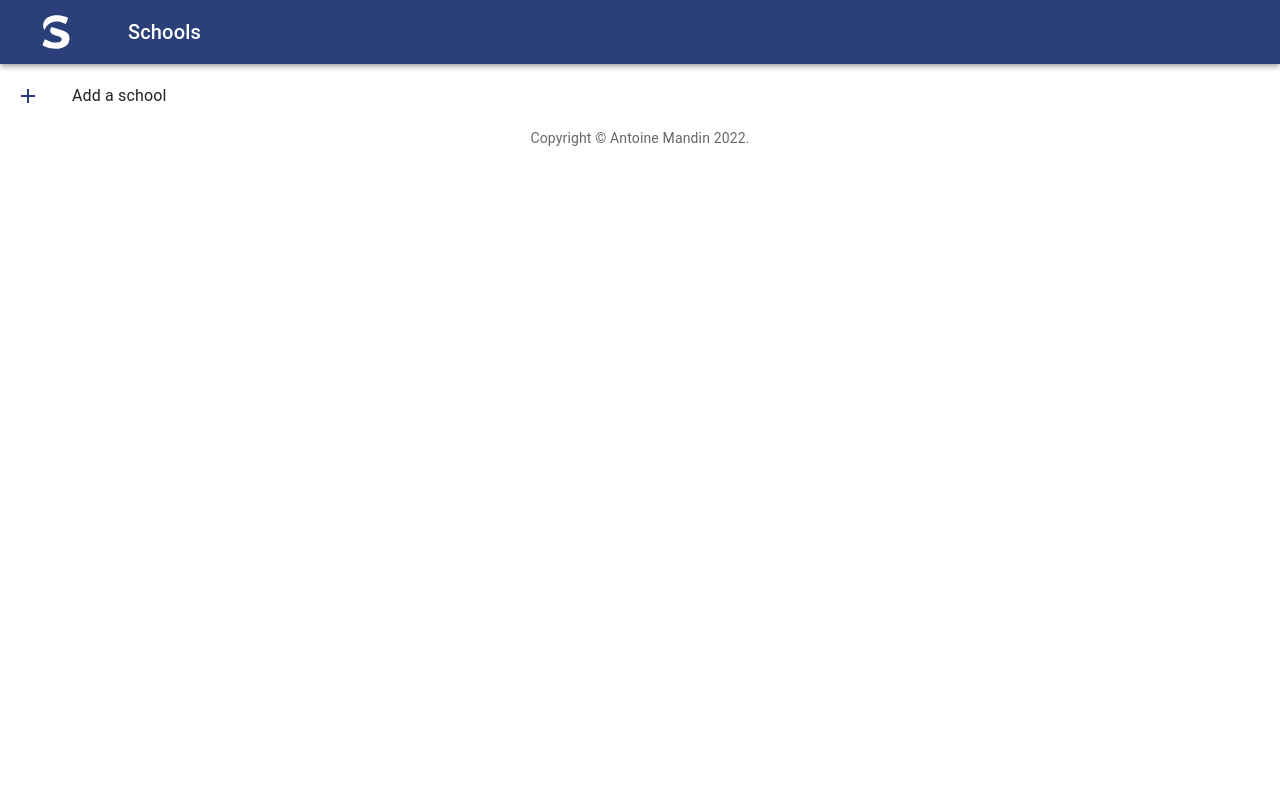
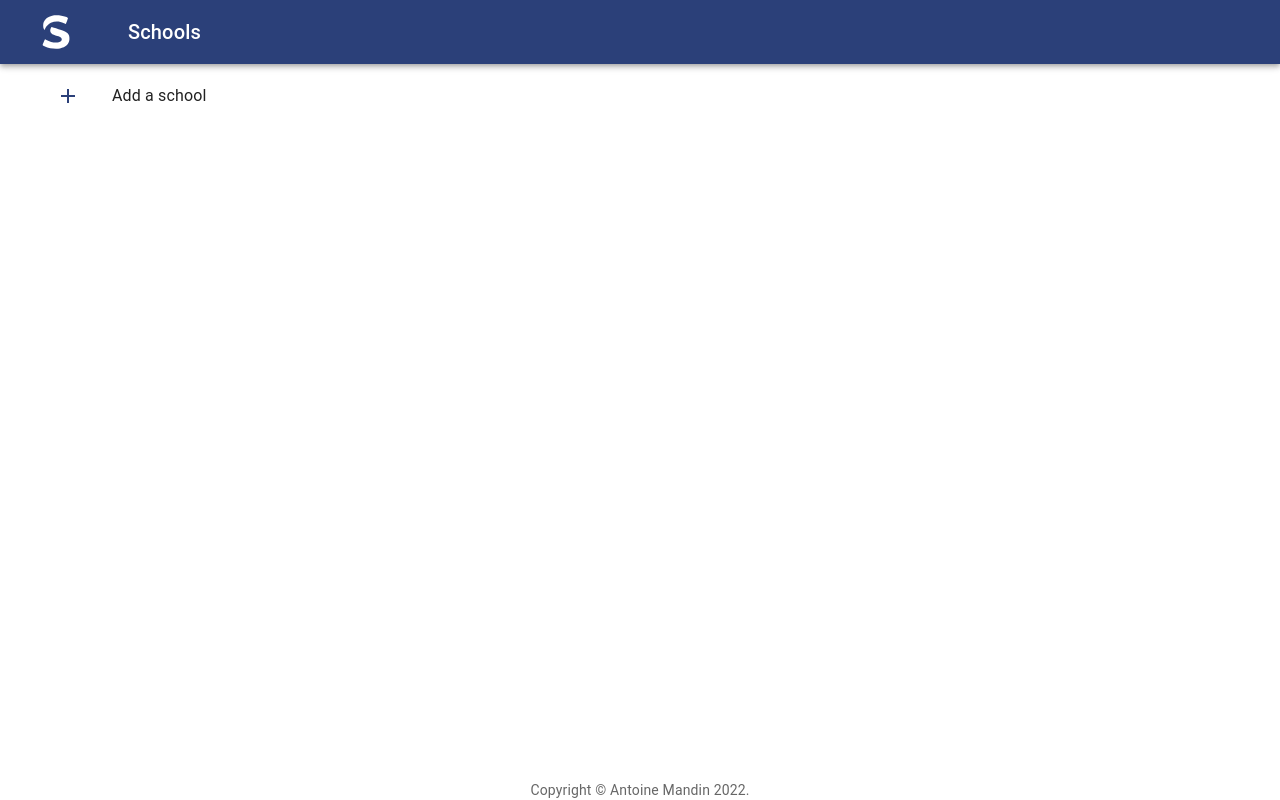
Before and after one commit to Doreapp/skillect, a React (Create React App) app in the folder frontend/: page /school in a window 1280 px wide. Built offline with nearby package versions, Linux system fonts and the light colour scheme; no server answers.

Commit message:
:art: Reformat pages usage

```diff
--- a/frontend/src/App.tsx
+++ b/frontend/src/App.tsx
@@ -5,25 +5,8 @@
  */
 
 import * as React from "react"
-import Container from "@mui/material/Container"
-import Typography from "@mui/material/Typography"
-import AppBar from "./components/AppBar"
-import SchoolsPage from "./components/SchoolsPage"
+import SchoolsPage from "./pages/SchoolsPage"
 import {Routes, Route} from "react-router-dom"
-
-/**
- * Copyright element
- * @returns Element containing copyright information
- */
-function Copyright(): JSX.Element {
-  return (
-    <Typography variant="body2" color="text.secondary" align="center">
-      {"Copyright © "}
-      Antoine Mandin {new Date().getFullYear()}
-      {"."}
-    </Typography>
-  )
-}
 
 /**
  * Builds the app-level element
@@ -32,15 +15,11 @@ function Copyright(): JSX.Element {
 export default class App extends React.Component<{}, {}> {
   render(): JSX.Element {
     return (
-      <Container className="p-0 h-screen flex flex-col" maxWidth={false}>
-        <AppBar title="Schools" />
-        <Routes>
-          <Route path="/">
-            <Route path="school" element={<SchoolsPage />} />
-          </Route>
-        </Routes>
-        <Copyright />
-      </Container>
+      <Routes>
+        <Route path="/">
+          <Route path="school" element={<SchoolsPage />} />
+        </Route>
+      </Routes>
     )
   }
 }
--- /dev/null
+++ b/frontend/src/pages/Page.tsx
@@ -0,0 +1,32 @@
+/**
+ * Base page
+ */
+
+import {Container, Typography} from "@mui/material"
+import AppBar from "../components/AppBar"
+import * as React from "react"
+
+/**
+ * Basic page props
+ */
+export interface PageProps {
+  title: string
+  children?: JSX.Element | JSX.Element[]
+}
+
+/**
+ * Basic page
+ */
+export default function Page(props: PageProps): JSX.Element {
+  return (
+    <Container className="p-0 h-screen flex flex-col" maxWidth={false}>
+      <AppBar title={props.title} />
+      <Container className="p-0 flex-1">{props.children}</Container>
+      <Typography variant="body2" color="text.secondary" align="center">
+        {"Copyright © "}
+        Antoine Mandin {new Date().getFullYear()}
+        {"."}
+      </Typography>
+    </Container>
+  )
+}
--- a/frontend/src/components/SchoolsPage.tsx
+++ b/frontend/src/pages/SchoolsPage.tsx
@@ -14,6 +14,7 @@ import * as React from "react"
 import {ISchool} from "../models/School"
 import {api} from "../core/api"
 import AddIcon from "@mui/icons-material/Add"
+import Page from "./Page"
 
 export interface SchoolsPageState {
   schools: ISchool[]
@@ -102,9 +103,11 @@ export default function SchoolsPage(): JSX.Element {
   }
 
   return (
-    <List>
-      {items}
-      {AddButton()}
-    </List>
+    <Page title="Schools">
+      <List>
+        {items}
+        {AddButton()}
+      </List>
+    </Page>
   )
 }
```
